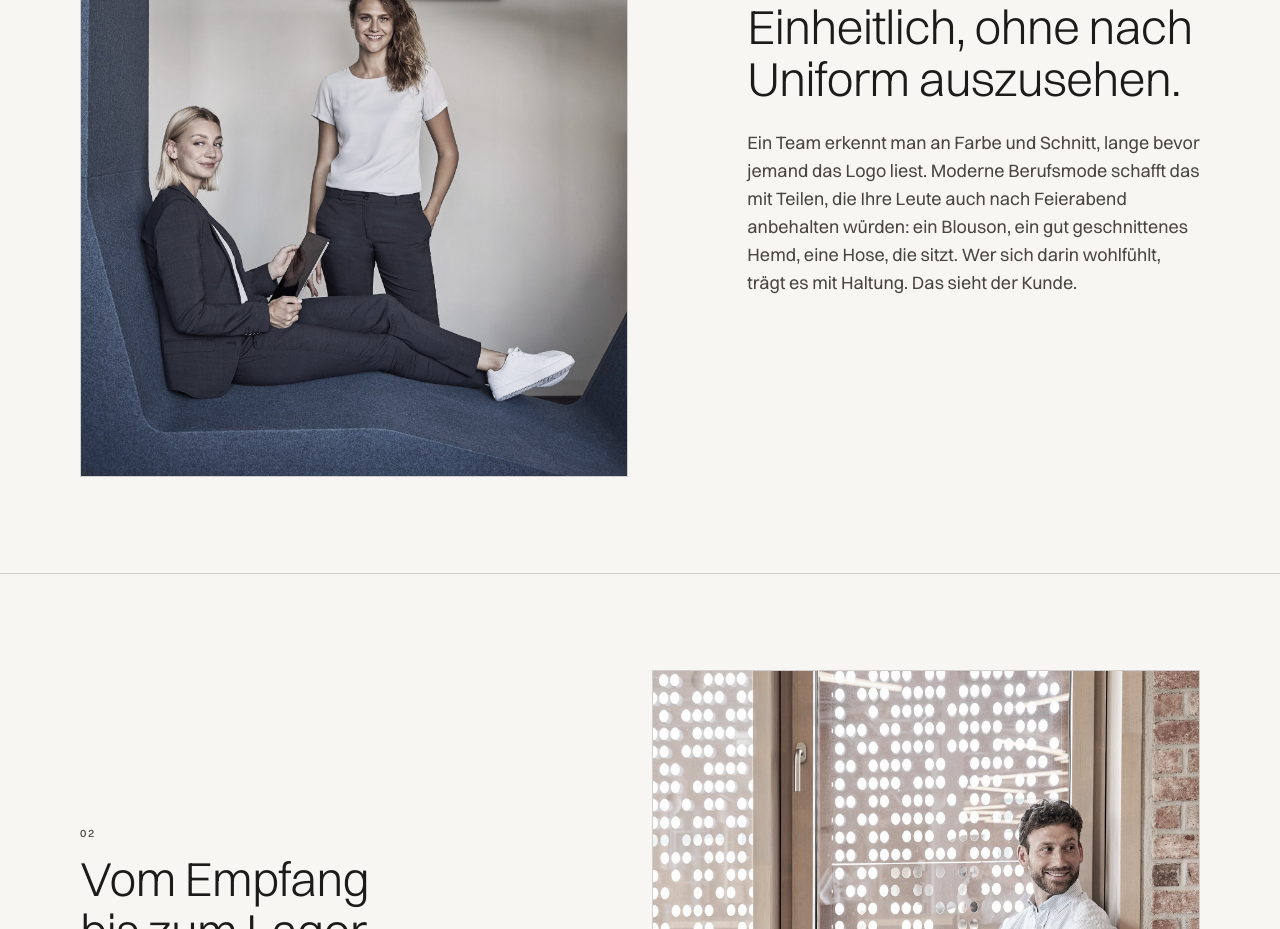
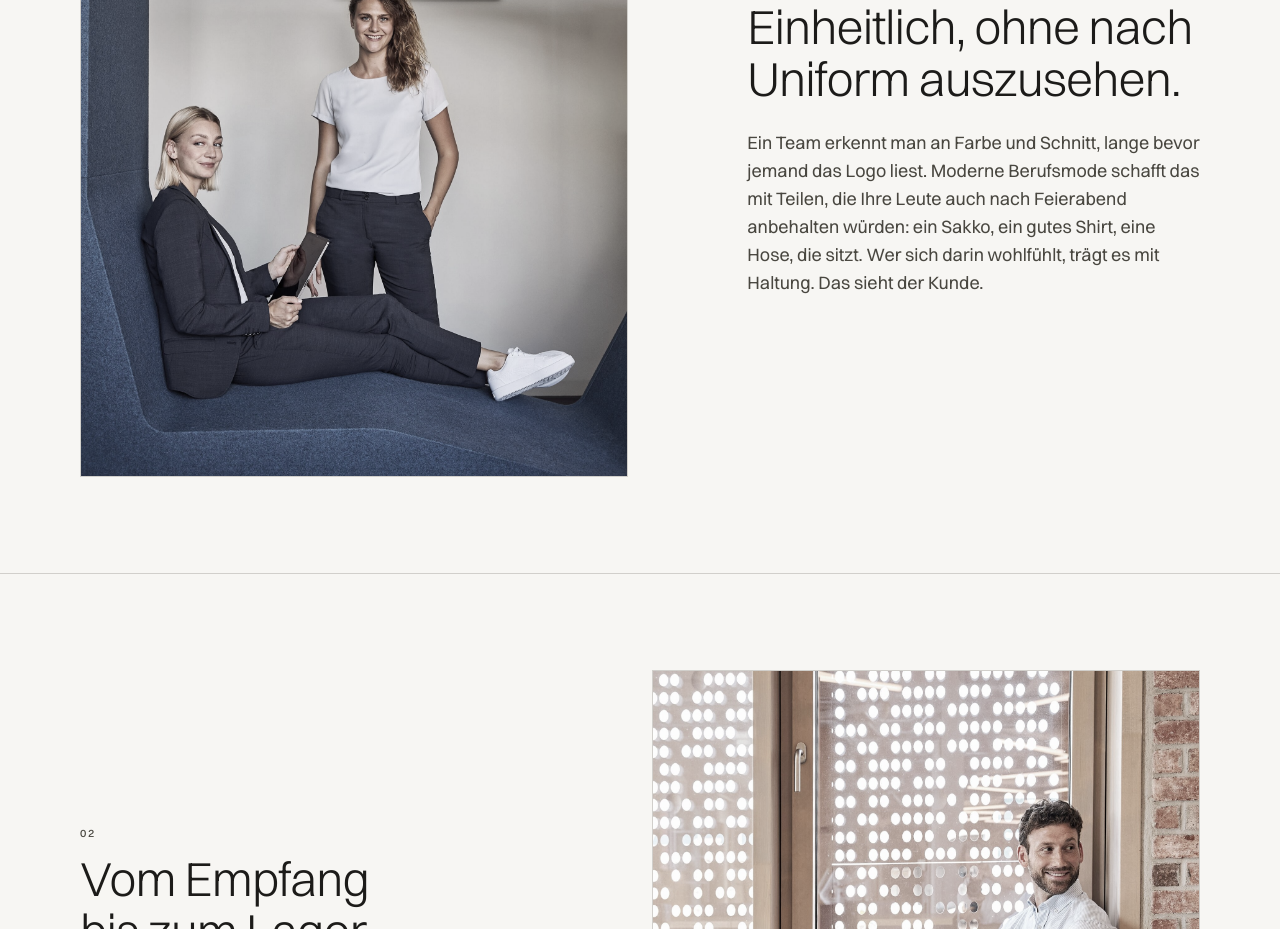
Before and after one commit to HoellerGroup1/Uwe-Overbeck, a Next.js app: page /firmen in a window 1280 px wide. Shown: the part 800-1729 px from the top of the page. Built offline with nearby package versions, Linux system fonts and the light colour scheme.

Commit message:
content(firmen): Block 1 an das neue Bild angepasst (Sakko statt Blouson)
Co-Authored-By: Claude Opus 5.5 <noreply@anthropic.com>
Claude-Session: https://claude.ai/code/session_016mc83kf7Kr8DqtYtZtE8Ee

```diff
--- a/content/inspiration.ts
+++ b/content/inspiration.ts
@@ -196,7 +196,7 @@ export const firmenSeite: InspirationsSeite = {
   bloecke: [
     {
       headline: "Einheitlich, ohne nach Uniform auszusehen.",
-      text: "Ein Team erkennt man an Farbe und Schnitt, lange bevor jemand das Logo liest. Moderne Berufsmode schafft das mit Teilen, die Ihre Leute auch nach Feierabend anbehalten würden: ein Blouson, ein gut geschnittenes Hemd, eine Hose, die sitzt. Wer sich darin wohlfühlt, trägt es mit Haltung. Das sieht der Kunde.",
+      text: "Ein Team erkennt man an Farbe und Schnitt, lange bevor jemand das Logo liest. Moderne Berufsmode schafft das mit Teilen, die Ihre Leute auch nach Feierabend anbehalten würden: ein Sakko, ein gutes Shirt, eine Hose, die sitzt. Wer sich darin wohlfühlt, trägt es mit Haltung. Das sieht der Kunde.",
       bild: {
         src: "/img/firmen/zwei-mitarbeiterinnen-hosenanzug.jpg",
         alt: "Zwei Mitarbeiterinnen in dunkelblauem Hosenanzug und weißem Shirt in einer Sitznische",
```
